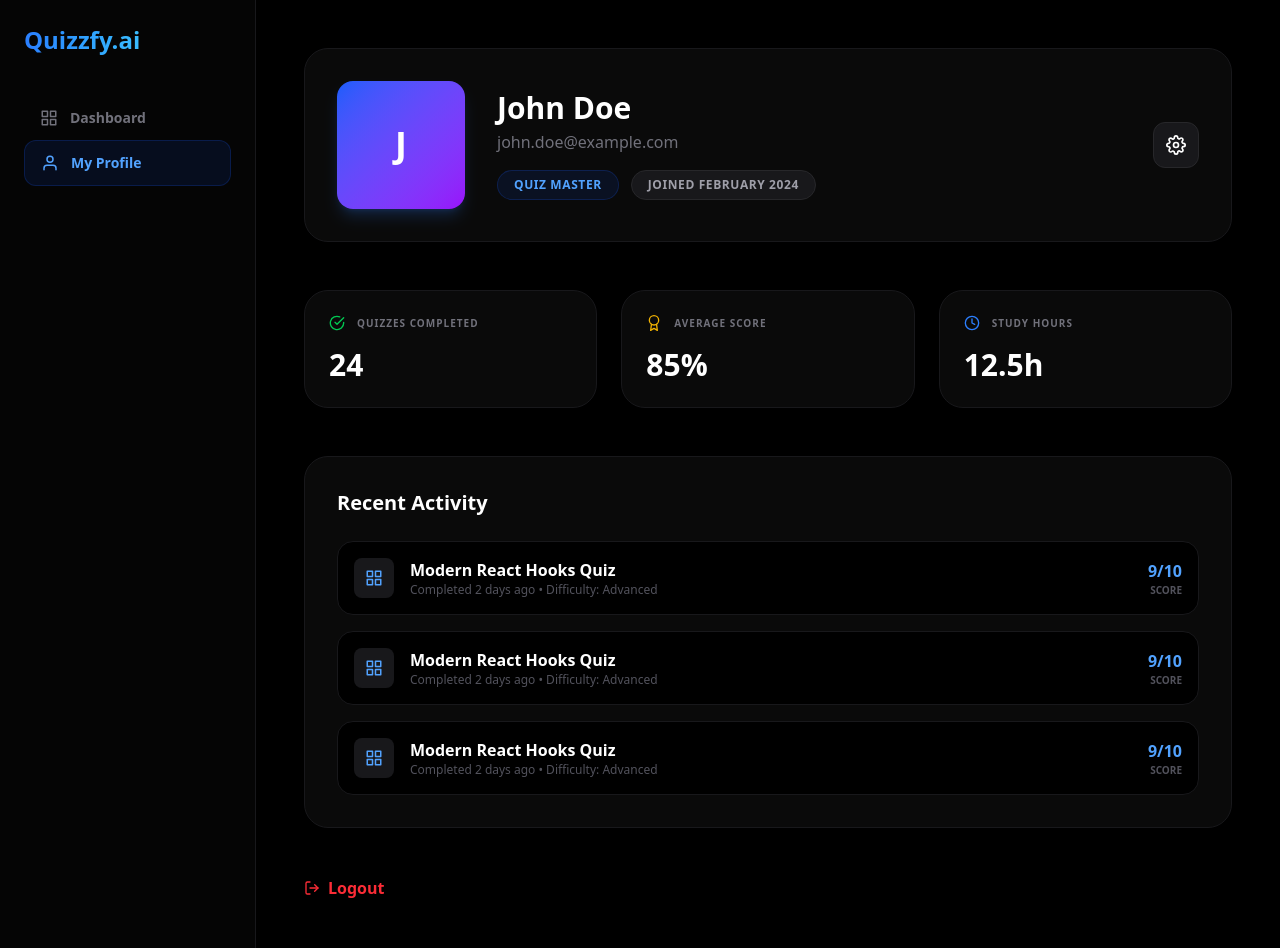
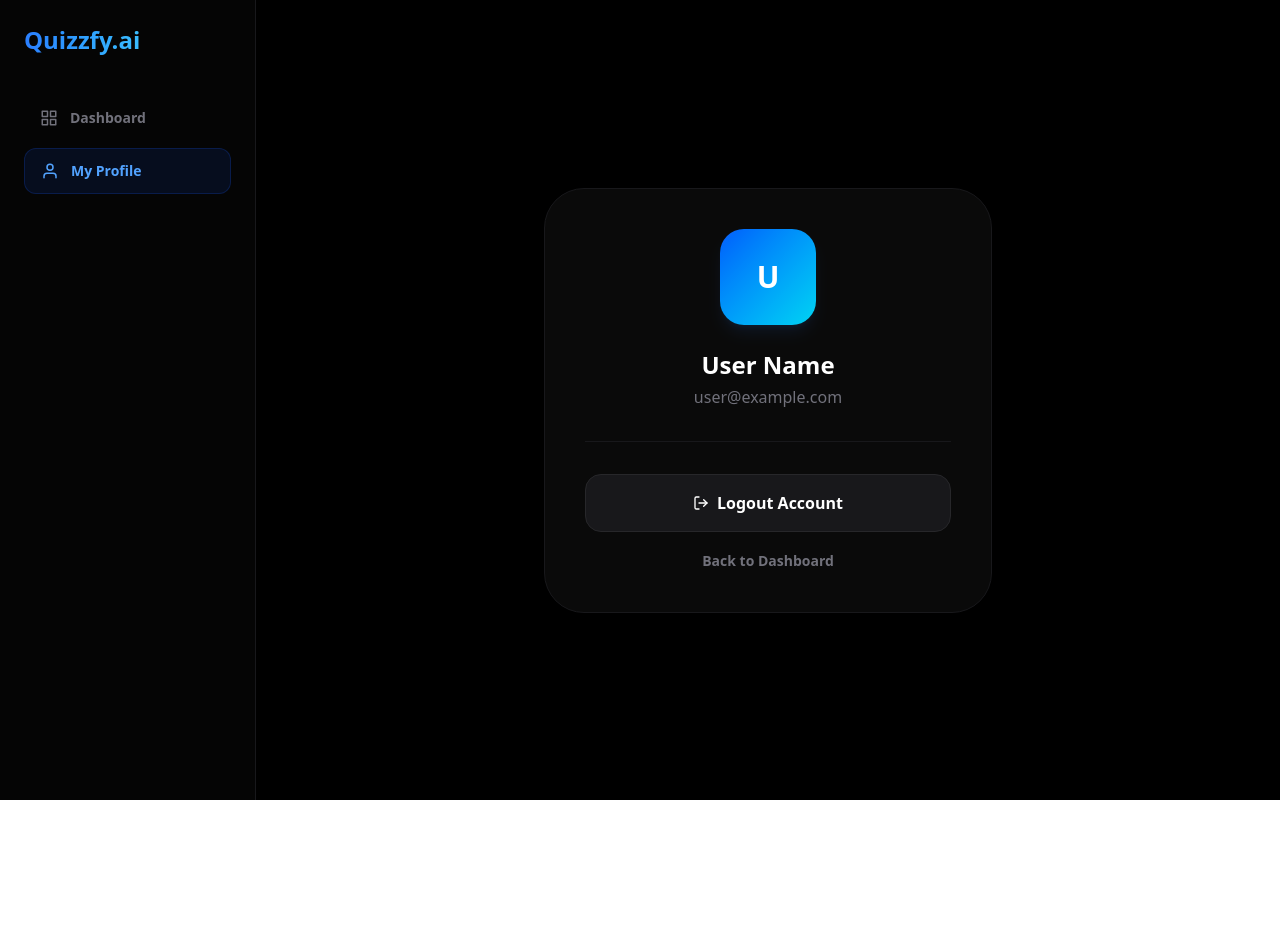
Before and after one commit to harshavardhan314/Quizzfy.ai, a React (Vite) app in the folder frontend/: page /profile in a window 1280 px wide. After the commit the page ends 800 px from the top, so only its background shows below. Built offline with nearby package versions, Linux system fonts and the light colour scheme.

Commit message:
updated the frontend

```diff
--- a/frontend/src/pages/DashboardPage.jsx
+++ b/frontend/src/pages/DashboardPage.jsx
@@ -57,6 +57,7 @@ const DashboardPage = () => {
             label="My Profile"
             onClick={() => navigate('/profile')}
           />
+
         </nav>
       </aside>
 
@@ -72,12 +73,23 @@ const DashboardPage = () => {
             />
           </div>
 
-          <button
+          <div className='flex justify-center gap-4'>
+            <button
             onClick={() => setIsQuizPopupOpen(true)}
             className="bg-blue-600 hover:bg-blue-500 text-white px-6 py-2.5 rounded-xl font-semibold flex items-center gap-2 transition-all active:scale-95"
-          >
+            >
             <FiPlus size={20} /> Create New Quiz
           </button>
+
+          <button
+            onClick={() => navigate('/profile')}
+            className="bg-blue-600 hover:bg-blue-500 text-white px-6 py-2.5 rounded-xl font-semibold flex items-center gap-2 transition-all active:scale-95"
+            >
+            <FiUser size={20} /> profile
+          </button>
+
+          </div>
+
         </header>
 
         {/* Quiz Setup Popup */}
--- a/frontend/src/pages/ProfilePage.jsx
+++ b/frontend/src/pages/ProfilePage.jsx
@@ -1,112 +1,84 @@
 import React from 'react';
-import { FiGrid, FiUser, FiSettings, FiLogOut, FiAward, FiClock, FiCheckCircle } from 'react-icons/fi';
+import { FiGrid, FiUser, FiLogOut } from 'react-icons/fi';
 import { useNavigate } from 'react-router-dom';
 
 const ProfilePage = () => {
   const navigate = useNavigate();
 
-  // Mock data - in a real app, this comes from your Auth context or API
-  const user = {
-    name: "John Doe",
-    email: "john.doe@example.com",
-    joined: "February 2024",
-    quizzesTaken: 24,
-    avgScore: "85%",
-    rank: "Quiz Master"
+  // In a real app, parse this from localStorage.getItem('user')
+  const user = JSON.parse(localStorage.getItem('user')) || {
+    name: "User Name",
+    email: "user@example.com",
+  };
+
+  const handleLogout = () => {
+    // Clear local storage and redirect to login
+    localStorage.removeItem('token');
+    localStorage.removeItem('user');
+    navigate('/login');
   };
 
   return (
     <div className="flex min-h-screen bg-black text-zinc-400 font-sans">
-      {/* Sidebar - Consistent with Dashboard */}
+      {/* Sidebar */}
       <aside className="w-64 bg-[#050505] border-r border-zinc-900 p-6 hidden lg:flex flex-col">
         <h1 className="text-2xl font-bold bg-gradient-to-r from-blue-500 to-cyan-300 bg-clip-text text-transparent mb-10">Quizzfy.ai</h1>
-        <NavItem icon={<FiGrid size={18}/>} label="Dashboard" onClick={() => navigate('/dashboard')} />
-        <NavItem icon={<FiUser size={18}/>} label="My Profile" active />
+        <nav className="space-y-2">
+          <NavItem icon={<FiGrid size={18}/>} label="Dashboard" onClick={() => navigate('/dashboard')} />
+          <NavItem icon={<FiUser size={18}/>} label="My Profile" active />
+        </nav>
       </aside>
 
       {/* Main Content */}
-      <main className="flex-1 p-8 lg:p-12 max-w-6xl mx-auto w-full">
+      <main className="flex-1 p-8 lg:p-12 flex flex-col items-center justify-center">
 
-        {/* Header Profile Section */}
-        <section className="flex flex-col md:flex-row items-center gap-8 mb-12 bg-[#0a0a0a] border border-zinc-900 p-8 rounded-3xl">
-          <div className="w-32 h-32 rounded-2xl bg-gradient-to-br from-blue-600 to-purple-600 flex items-center justify-center text-white text-4xl font-bold shadow-lg shadow-blue-500/20">
-            {user.name.charAt(0)}
+        <div className="w-full max-w-md bg-[#0a0a0a] border border-zinc-900 p-10 rounded-[2.5rem] text-center shadow-2xl">
+          {/* Avatar Icon */}
+          <div className="w-24 h-24 rounded-3xl bg-gradient-to-br from-blue-600 to-cyan-400 flex items-center justify-center text-white text-3xl font-bold mx-auto mb-6 shadow-lg shadow-blue-500/10">
+            {user.name.charAt(0).toUpperCase()}
           </div>
-          <div className="text-center md:text-left flex-1">
-            <h2 className="text-3xl font-bold text-white mb-1">{user.name}</h2>
-            <p className="text-zinc-500 mb-4">{user.email}</p>
-            <div className="flex flex-wrap gap-3 justify-center md:justify-start">
-              <span className="bg-blue-600/10 text-blue-400 border border-blue-600/20 px-4 py-1.5 rounded-full text-xs font-bold uppercase tracking-wider">
-                {user.rank}
-              </span>
-              <span className="bg-zinc-900 border border-zinc-800 px-4 py-1.5 rounded-full text-xs font-bold uppercase tracking-wider text-zinc-400">
-                Joined {user.joined}
-              </span>
-            </div>
-          </div>
-          <button className="bg-zinc-900 hover:bg-zinc-800 text-white p-3 rounded-xl border border-zinc-800 transition-all">
-            <FiSettings size={20} />
-          </button>
-        </section>
 
-        {/* Stats Grid */}
-        <div className="grid grid-cols-1 md:grid-cols-3 gap-6 mb-12">
-          <StatCard icon={<FiCheckCircle className="text-green-500" />} label="Quizzes Completed" value={user.quizzesTaken} />
-          <StatCard icon={<FiAward className="text-yellow-500" />} label="Average Score" value={user.avgScore} />
-          <StatCard icon={<FiClock className="text-blue-500" />} label="Study Hours" value="12.5h" />
-        </div>
+          {/* User Details */}
+          <h2 className="text-2xl font-bold text-white mb-1">{user.name}</h2>
+          <p className="text-zinc-500 mb-8">{user.email}</p>
 
-        {/* Recent Activity Table */}
-        <div className="bg-[#0a0a0a] border border-zinc-900 rounded-3xl p-8">
-          <h3 className="text-xl font-bold text-white mb-6">Recent Activity</h3>
+          <hr className="border-zinc-900 mb-8" />
+
+          {/* Action Buttons */}
           <div className="space-y-4">
-            {[1, 2, 3].map((_, i) => (
-              <div key={i} className="flex items-center justify-between p-4 bg-black border border-zinc-900 rounded-2xl hover:border-zinc-700 transition-colors">
-                <div className="flex items-center gap-4">
-                  <div className="w-10 h-10 bg-zinc-900 rounded-lg flex items-center justify-center text-blue-400">
-                    <FiGrid size={18} />
-                  </div>
-                  <div>
-                    <p className="text-white font-semibold">Modern React Hooks Quiz</p>
-                    <p className="text-xs text-zinc-600">Completed 2 days ago • Difficulty: Advanced</p>
-                  </div>
-                </div>
-                <div className="text-right">
-                  <p className="text-blue-400 font-bold">9/10</p>
-                  <p className="text-[10px] text-zinc-600 uppercase font-bold">Score</p>
-                </div>
-              </div>
-            ))}
+            <button
+              onClick={handleLogout}
+              className="w-full flex items-center justify-center gap-2 bg-zinc-900 hover:bg-red-950/30 hover:text-red-500 hover:border-red-900/50 text-white font-bold py-4 rounded-2xl border border-zinc-800 transition-all duration-200"
+            >
+              <FiLogOut /> Logout Account
+            </button>
+
+            <button
+              onClick={() => navigate('/dashboard')}
+              className="w-full text-zinc-500 hover:text-zinc-300 text-sm font-semibold transition-colors"
+            >
+              Back to Dashboard
+            </button>
           </div>
         </div>
 
-        <button className="mt-12 flex items-center gap-2 text-red-500 hover:text-red-400 font-bold transition-colors">
-          <FiLogOut /> Logout
-        </button>
       </main>
     </div>
   );
 };
 
-// Reusable Sub-components
+// Reusable Sub-component (Fixed with onClick)
 const NavItem = ({ icon, label, active = false, onClick }) => (
   <div
     onClick={onClick}
     className={`flex items-center gap-3 px-4 py-3 rounded-xl cursor-pointer transition-all ${
-      active ? 'bg-blue-600/10 text-blue-400 border border-blue-600/20' : 'text-zinc-500 hover:text-zinc-200 hover:bg-zinc-900'
+      active
+        ? 'bg-blue-600/10 text-blue-400 border border-blue-600/20'
+        : 'text-zinc-500 hover:text-zinc-200 hover:bg-zinc-900'
     }`}
   >
     {icon} <span className="font-bold text-sm">{label}</span>
   </div>
 );
 
-const StatCard = ({ icon, label, value }) => (
-  <div className="bg-[#0a0a0a] border border-zinc-900 p-6 rounded-3xl">
-    <div className="flex items-center gap-3 mb-4 text-zinc-500">
-      {icon} <span className="text-[10px] font-bold uppercase tracking-widest">{label}</span>
-    </div>
-    <div className="text-3xl font-bold text-white">{value}</div>
-  </div>
-);
-
 export default ProfilePage;
--- a/frontend/src/pages/ResultsPage.jsx
+++ b/frontend/src/pages/ResultsPage.jsx
@@ -98,7 +98,7 @@ const ResultsPage = () => {
         </div>
 
         <button
-          onClick={() => navigate('/')}
+          onClick={() => navigate('/dashboard')}
           className="w-full py-5 bg-zinc-900 hover:bg-white hover:text-black text-white font-bold rounded-2xl border border-zinc-800 transition-all flex items-center justify-center gap-3 active:scale-95"
         >
           Return to Dashboard <FiArrowRight size={20}/>
```
